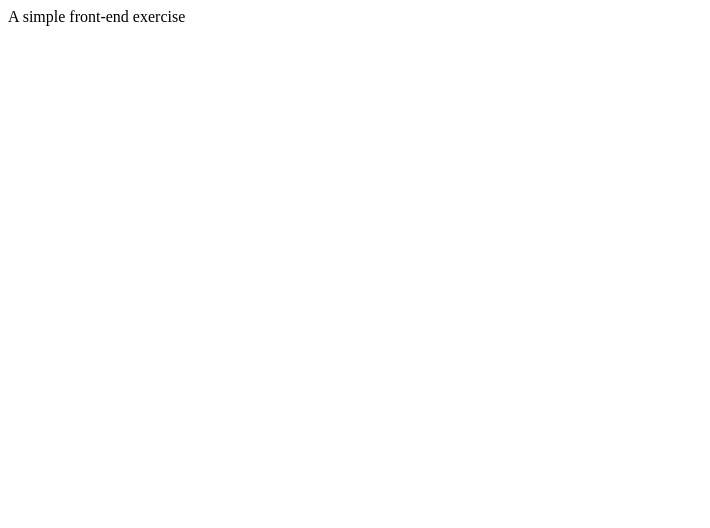
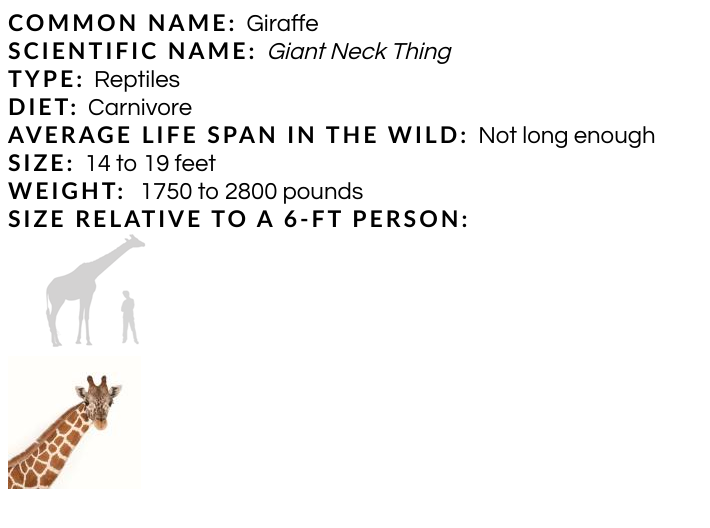
Before and after one commit to Aussie-Panda/frontend-exercise, a plain HTML site: page task1/giraffe.html in a window 1280 px wide. Shown: the whole page, without its empty margins (0-710 px from the left). Drawn offline with Linux system fonts and the light colour scheme.

Commit message:
finishing up task 1

```diff
--- a/task1/giraffe.html
+++ b/task1/giraffe.html
@@ -1,14 +1,83 @@
 <!DOCTYPE html>
 <html>
     <head>
-        A simple front-end exercise
+        <title>task1</title>
+		<!-- <link rel="stylesheet" type="text/css" href="giraffe.css"> -->
         <style>
+            .bold-font{
+                font-family: "Gill Sans MT";
+                font-weight: 600;
+                font-size: 23px;
+                letter-spacing: 3px;
+            }
+            .norm-font{
+                font-family: "Century Gothic";
+                font-weight: 400;
+                font-size: 24px;
+                margin-left: 5px;
+            }
+
+            .ital-font{
+                font-family: "Century Gothic";
+                font-style:italic;
+                font-weight: 400;
+                font-size: 24px;
+                margin-left: 5px;
+            }
 
         </style>
     </head>
 
     <body>
+        <!-- main intro area -->
+        <div>
+            <div>
+                <span class="bold-font">COMMON NAME:</span>
+                <span class="norm-font">Giraffe</span>
+            </div>
 
+            <div>
+                <span class="bold-font">SCIENTIFIC NAME:</span>
+                <span class="ital-font">Giant Neck Thing</span>
+            </div>
+
+            <div>
+                <span class="bold-font">TYPE:</span>
+                <span class="norm-font">Reptiles</span>
+            </div>
+
+            <div>
+                <span class="bold-font">DIET:</span>
+                <span class="norm-font">Carnivore</span>
+            </div>
+
+            <div>
+                <span class="bold-font">AVERAGE LIFE SPAN IN THE WILD:</span>
+                <span class="norm-font">Not long enough</span>
+            </div>
+
+            <div>
+                <span class="bold-font">SIZE:</span>
+                <span class="norm-font">14 to 19 feet</span>
+            </div>
+
+            <div>
+                <span class="bold-font">WEIGHT: </span>
+                <span class="norm-font">1750 to 2800 pounds</span>
+            </div>
+
+            <div>
+                <span class="bold-font">SIZE RELATIVE TO A 6-FT PERSON:</span>
+                <div class="giraffe-and-human">
+                    <img src="asset2.gif" alt="Image of the giraffe's comparison to human"/>
+                </div>
+            </div>
+
+            <div class="giraffe-head-pic">
+                <img src="asset1.jpg" alt="Image of the giraffe's head"/>
+            </div>
+
+        </div>
 
     </body>
 
```
